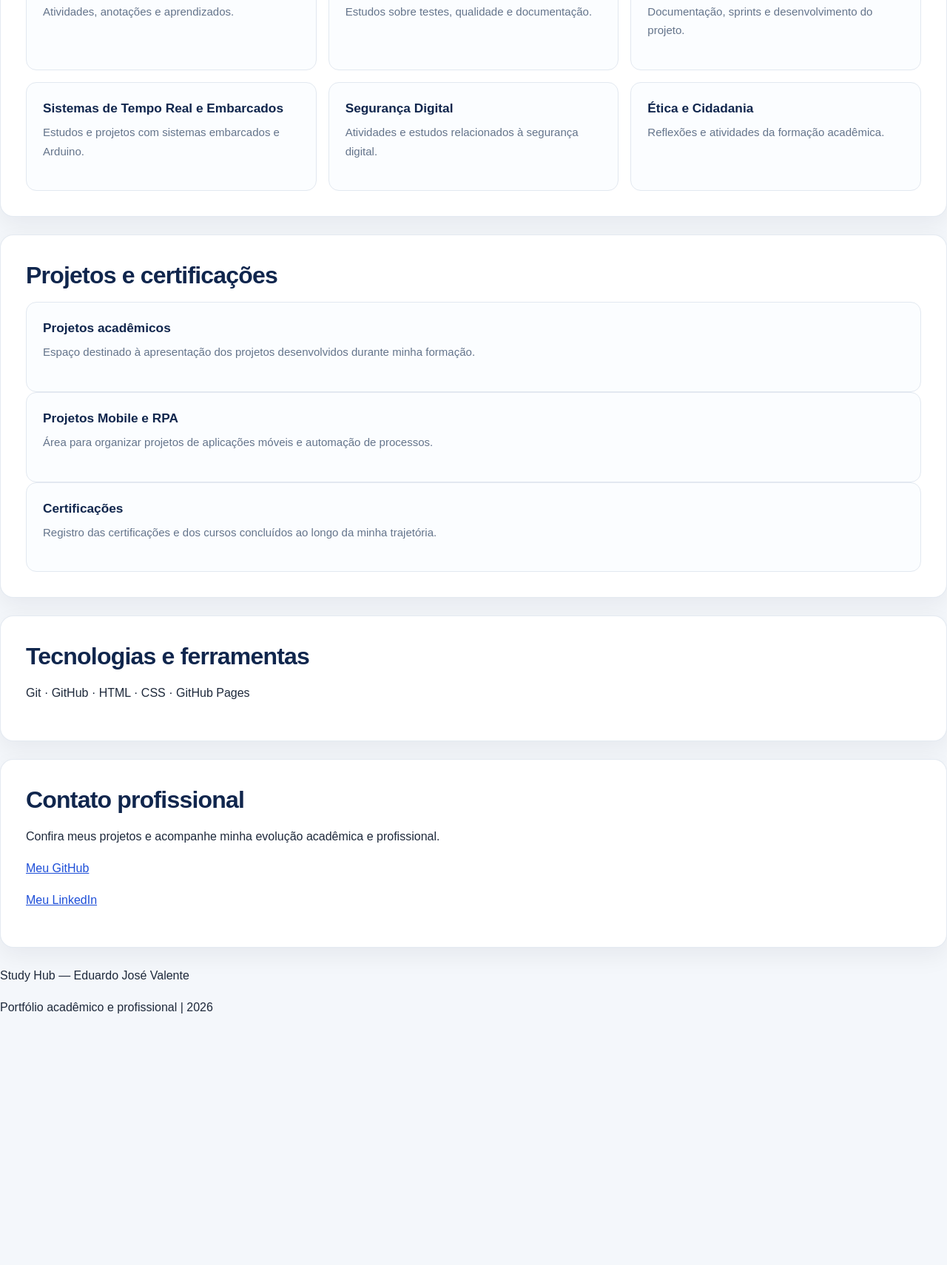
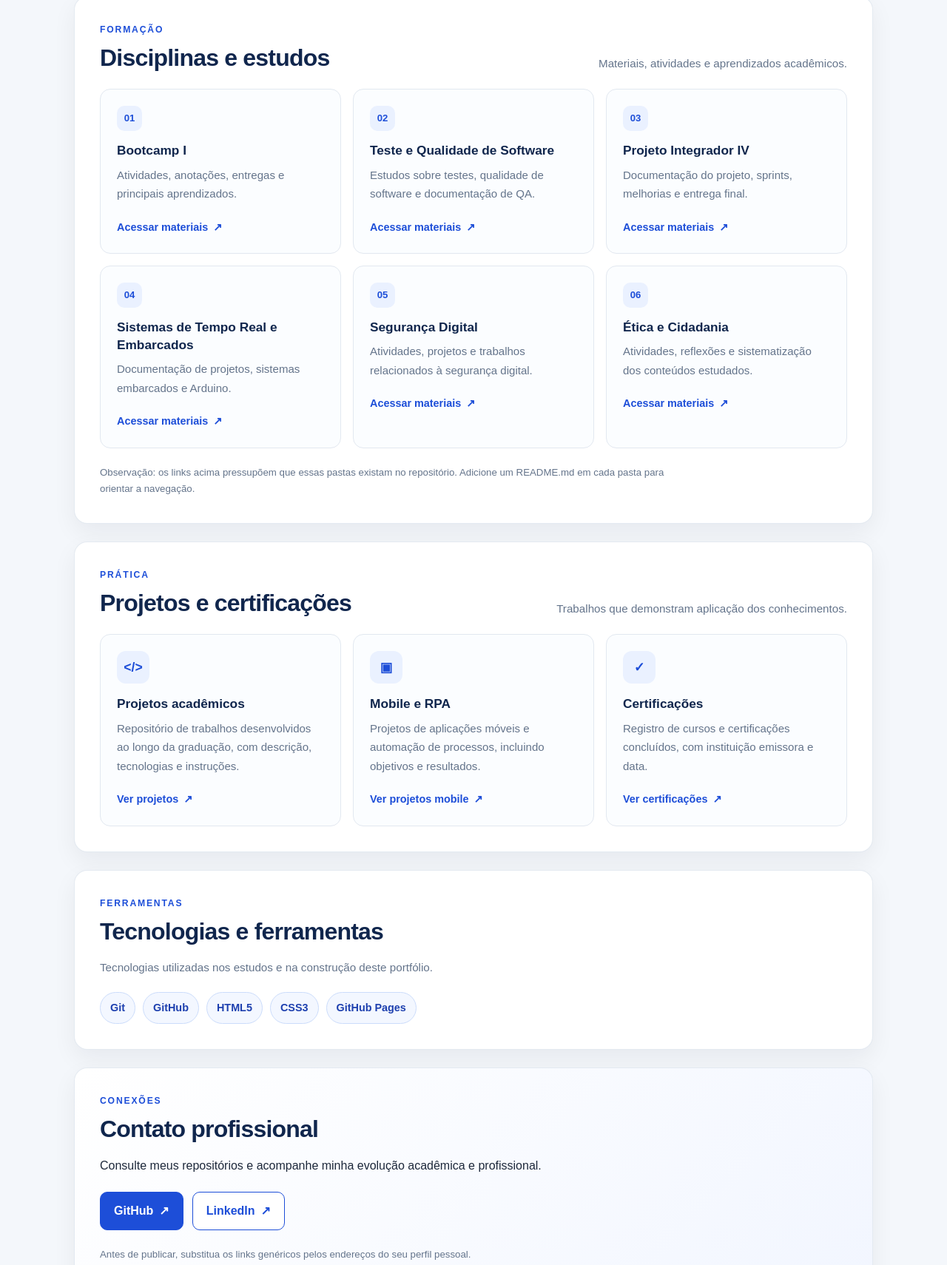
Before and after one commit to eduvalent3/Study-Hub, a plain HTML site: page assets/index.html in a window 1280 px wide. Shown: the part 710-2420 px from the top of the page at 74% size. Before the commit the page ends 2102 px from the top, so only its background shows below. Drawn offline with Linux system fonts and the light colour scheme; files that its build step writes are made by us from their sources.

Commit message:
versao atualizada

```diff
--- a/assets/index.html
+++ b/assets/index.html
@@ -1,149 +1,169 @@
-
 <!DOCTYPE html>
 <html lang="pt-BR">
 <head>
     <meta charset="UTF-8">
     <meta name="viewport" content="width=device-width, initial-scale=1.0">
-
+    <meta name="description" content="Study Hub de Eduardo José Valente: trajetória acadêmica, disciplinas, projetos e certificações em Tecnologia da Informação.">
+    <meta name="theme-color" content="#123b8b">
     <title>Study Hub | Eduardo José Valente</title>
-
     <link rel="stylesheet" href="assets/style.css">
 </head>
-
 <body>
+    <a class="pular-conteudo" href="#conteudo">Pular para o conteúdo</a>
 
     <header class="cabecalho">
-        <h1>Study Hub</h1>
-        <p>Eduardo José Valente</p>
-        <p>Meu espaço de aprendizagem em Tecnologia da Informação</p>
+        <div class="container">
+            <p class="identificador">PORTFÓLIO ACADÊMICO E PROFISSIONAL</p>
+            <h1>Study<span>Hub</span></h1>
+            <p class="subtitulo">Eduardo José Valente</p>
+            <p class="introducao">Aprendizagem, projetos e evolução em Tecnologia da Informação.</p>
 
-        <nav>
+            <nav class="navegacao" aria-label="Navegação principal">
                 <a href="#sobre">Sobre mim</a>
                 <a href="#disciplinas">Disciplinas</a>
                 <a href="#projetos">Projetos</a>
+                <a href="#tecnologias">Tecnologias</a>
                 <a href="#contato">Contato</a>
             </nav>
+        </div>
     </header>
 
-    <main>
-
-        <section id="sobre" class="secao">
+    <main id="conteudo" class="container">
+        <section id="sobre" class="secao secao-sobre">
+            <p class="sobretitulo">APRESENTAÇÃO</p>
             <h2>Sobre mim</h2>
             <p>
-                Bem-vindo ao meu Study Hub! Este espaço foi criado
-                para organizar minha trajetória acadêmica,
-                meus projetos e meu desenvolvimento profissional
-                na área de Tecnologia da Informação.
+                Bem-vindo ao meu Study Hub! Este espaço foi criado para organizar
+                minha trajetória acadêmica, meus projetos e meu desenvolvimento
+                profissional na área de Tecnologia da Informação.
             </p>
             <p>
-                Aqui reúno estudos, atividades, documentação e
-                experiências desenvolvidas durante minha formação.
+                Aqui reúno estudos, atividades, documentação e experiências
+                desenvolvidas durante minha formação. O conteúdo será atualizado
+                conforme novos trabalhos e projetos forem concluídos.
             </p>
         </section>
 
         <section id="disciplinas" class="secao">
+            <div class="cabecalho-secao">
+                <div>
+                    <p class="sobretitulo">FORMAÇÃO</p>
                     <h2>Disciplinas e estudos</h2>
+                </div>
+                <p class="texto-apoio">Materiais, atividades e aprendizados acadêmicos.</p>
+            </div>
 
             <div class="grade">
-
                 <article class="cartao">
+                    <span class="numero-cartao">01</span>
                     <h3>Bootcamp I</h3>
-                    <p>Atividades, anotações e aprendizados.</p>
+                    <p>Atividades, anotações, entregas e principais aprendizados.</p>
+                    <a class="link-cartao" href="02_Disciplinas_Atuais/Bootcamp_I/">Acessar materiais <span aria-hidden="true">↗</span></a>
                 </article>
 
                 <article class="cartao">
+                    <span class="numero-cartao">02</span>
                     <h3>Teste e Qualidade de Software</h3>
-                    <p>Estudos sobre testes, qualidade e documentação.</p>
+                    <p>Estudos sobre testes, qualidade de software e documentação de QA.</p>
+                    <a class="link-cartao" href="02_Disciplinas_Atuais/Teste_e_Qualidade_de_Software/">Acessar materiais <span aria-hidden="true">↗</span></a>
                 </article>
 
                 <article class="cartao">
+                    <span class="numero-cartao">03</span>
                     <h3>Projeto Integrador IV</h3>
-                    <p>Documentação, sprints e desenvolvimento do projeto.</p>
+                    <p>Documentação do projeto, sprints, melhorias e entrega final.</p>
+                    <a class="link-cartao" href="02_Disciplinas_Atuais/Projeto_Integrador_IV/">Acessar materiais <span aria-hidden="true">↗</span></a>
                 </article>
 
                 <article class="cartao">
+                    <span class="numero-cartao">04</span>
                     <h3>Sistemas de Tempo Real e Embarcados</h3>
-                    <p>Estudos e projetos com sistemas embarcados e Arduino.</p>
+                    <p>Documentação de projetos, sistemas embarcados e Arduino.</p>
+                    <a class="link-cartao" href="02_Disciplinas_Atuais/Sistemas_Tempo_Real_Embarcados/">Acessar materiais <span aria-hidden="true">↗</span></a>
                 </article>
 
                 <article class="cartao">
+                    <span class="numero-cartao">05</span>
                     <h3>Segurança Digital</h3>
-                    <p>Atividades e estudos relacionados à segurança digital.</p>
+                    <p>Atividades, projetos e trabalhos relacionados à segurança digital.</p>
+                    <a class="link-cartao" href="02_Disciplinas_Atuais/Seguranca_Digital/">Acessar materiais <span aria-hidden="true">↗</span></a>
                 </article>
 
                 <article class="cartao">
+                    <span class="numero-cartao">06</span>
                     <h3>Ética e Cidadania</h3>
-                    <p>Reflexões e atividades da formação acadêmica.</p>
+                    <p>Atividades, reflexões e sistematização dos conteúdos estudados.</p>
+                    <a class="link-cartao" href="02_Disciplinas_Atuais/Etica_e_Cidadania/">Acessar materiais <span aria-hidden="true">↗</span></a>
+                </article>
+            </div>
+            <p class="nota">Observação: os links acima pressupõem que essas pastas existam no repositório. Adicione um README.md em cada pasta para orientar a navegação.</p>
+        </section>
+
+        <section id="projetos" class="secao">
+            <div class="cabecalho-secao">
+                <div>
+                    <p class="sobretitulo">PRÁTICA</p>
+                    <h2>Projetos e certificações</h2>
+                </div>
+                <p class="texto-apoio">Trabalhos que demonstram aplicação dos conhecimentos.</p>
+            </div>
+
+            <div class="grade grade-projetos">
+                <article class="cartao cartao-projeto">
+                    <div class="icone" aria-hidden="true">&lt;/&gt;</div>
+                    <h3>Projetos acadêmicos</h3>
+                    <p>Repositório de trabalhos desenvolvidos ao longo da graduação, com descrição, tecnologias e instruções.</p>
+                    <a class="link-cartao" href="03_Projetos_e_Certificados/Projetos/">Ver projetos <span aria-hidden="true">↗</span></a>
                 </article>
 
+                <article class="cartao cartao-projeto">
+                    <div class="icone" aria-hidden="true">▣</div>
+                    <h3>Mobile e RPA</h3>
+                    <p>Projetos de aplicações móveis e automação de processos, incluindo objetivos e resultados.</p>
+                    <a class="link-cartao" href="03_Projetos_e_Certificados/Projetos/Projetos_Mobile/">Ver projetos mobile <span aria-hidden="true">↗</span></a>
+                </article>
+
+                <article class="cartao cartao-projeto">
+                    <div class="icone" aria-hidden="true">✓</div>
+                    <h3>Certificações</h3>
+                    <p>Registro de cursos e certificações concluídos, com instituição emissora e data.</p>
+                    <a class="link-cartao" href="03_Projetos_e_Certificados/">Ver certificações <span aria-hidden="true">↗</span></a>
+                </article>
             </div>
         </section>
 
-        <section id="projetos" class="secao">
-            <h2>Projetos e certificações</h2>
-
-            <div class="cartao">
-                <h3>Projetos acadêmicos</h3>
-                <p>
-                    Espaço destinado à apresentação dos projetos
-                    desenvolvidos durante minha formação.
-                </p>
-            </div>
-
-            <div class="cartao">
-                <h3>Projetos Mobile e RPA</h3>
-                <p>
-                    Área para organizar projetos de aplicações
-                    móveis e automação de processos.
-                </p>
-            </div>
-
-            <div class="cartao">
-                <h3>Certificações</h3>
-                <p>
-                    Registro das certificações e dos cursos
-                    concluídos ao longo da minha trajetória.
-                </p>
-            </div>
+        <section id="tecnologias" class="secao">
+            <p class="sobretitulo">FERRAMENTAS</p>
+            <h2>Tecnologias e ferramentas</h2>
+            <p class="texto-apoio">Tecnologias utilizadas nos estudos e na construção deste portfólio.</p>
+            <ul class="lista-tecnologias" aria-label="Tecnologias">
+                <li>Git</li>
+                <li>GitHub</li>
+                <li>HTML5</li>
+                <li>CSS3</li>
+                <li>GitHub Pages</li>
+            </ul>
         </section>
 
-        <section class="secao">
-            <h2>Tecnologias e ferramentas</h2>
-            <p class="tecnologias">
-                Git · GitHub · HTML · CSS · GitHub Pages
-            </p>
+        <section id="contato" class="secao secao-contato">
+            <p class="sobretitulo">CONEXÕES</p>
+            <h2>Contato profissional</h2>
+            <p>Consulte meus repositórios e acompanhe minha evolução acadêmica e profissional.</p>
+            <div class="acoes">
+                <!-- Substitua os endereços abaixo pelos URLs reais dos seus perfis. -->
+                <a class="botao botao-principal" href="https://github.com/" target="_blank" rel="noopener noreferrer">GitHub <span aria-hidden="true">↗</span></a>
+                <a class="botao botao-secundario" href="https://www.linkedin.com/" target="_blank" rel="noopener noreferrer">LinkedIn <span aria-hidden="true">↗</span></a>
+            </div>
+            <p class="nota">Antes de publicar, substitua os links genéricos pelos endereços do seu perfil pessoal.</p>
         </section>
-
-        <section id="contato" class="secao">
-            <h2>Contato profissional</h2>
-            <p>
-                Confira meus projetos e acompanhe minha evolução
-                acadêmica e profissional.
-            </p>
-
-            <p>
-                <a href="https://github.com/"
-                   target="_blank"
-                   rel="noopener noreferrer">
-                    Meu GitHub
-                </a>
-            </p>
-
-            <p>
-                <a href="https://www.linkedin.com/"
-                   target="_blank"
-                   rel="noopener noreferrer">
-                    Meu LinkedIn
-                </a>
-            </p>
-        </section>
-
     </main>
 
-    <footer>
-        <p>Study Hub — Eduardo José Valente</p>
-        <p>Portfólio acadêmico e profissional | 2026</p>
+    <footer class="rodape">
+        <div class="container">
+            <p><strong>StudyHub</strong> — Eduardo José Valente</p>
+            <p>Portfólio acadêmico e profissional · 2026</p>
+            <a href="#conteudo">Voltar ao início ↑</a>
+        </div>
     </footer>
-
 </body>
 </html>
```
Lines whose indentation alone changed are shown as unchanged.
